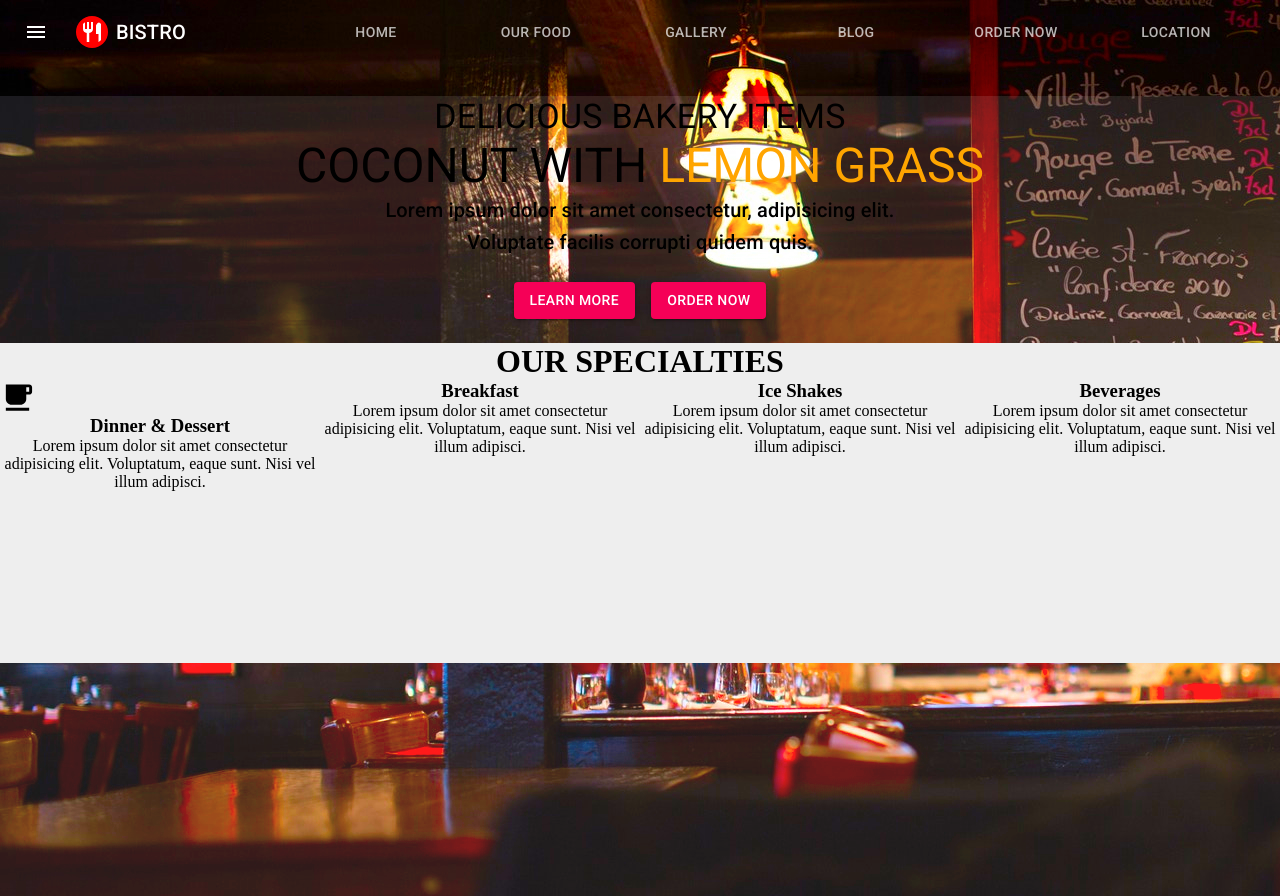
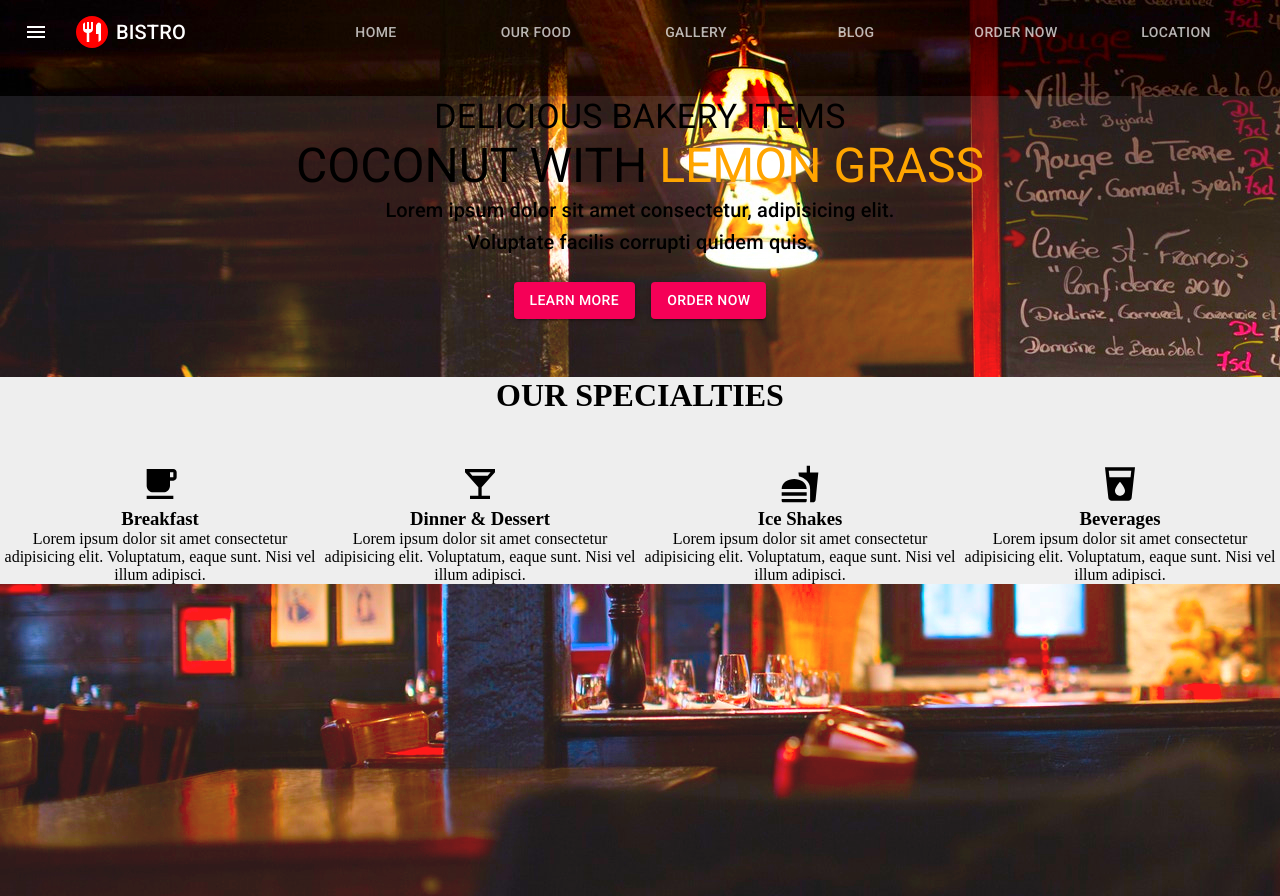
Before and after one commit to ginohagad/bistro, a React (Create React App) app: page / in a window 1280 px wide. Built offline with nearby package versions, Linux system fonts and the light colour scheme.

Commit message:
Fixing margin on Specialties section.

```diff
--- a/package.json
+++ b/package.json
@@ -3,6 +3,9 @@
   "version": "0.1.0",
   "private": true,
   "dependencies": {
+    "@fortawesome/fontawesome-svg-core": "^1.2.28",
+    "@fortawesome/free-solid-svg-icons": "^5.13.0",
+    "@fortawesome/react-fontawesome": "^0.1.9",
     "@material-ui/core": "^4.9.13",
     "@material-ui/icons": "^4.9.1",
     "@testing-library/jest-dom": "^4.2.4",
--- a/public/index.html
+++ b/public/index.html
@@ -9,6 +9,7 @@
       name="description"
       content="A restaurant web app built with ReactJS"
     />
+    <script src="https://kit.fontawesome.com/d592bd7a86.js" crossorigin="anonymous"></script>
 		<link rel="stylesheet" href="https://fonts.googleapis.com/css?family=Roboto:300,400,500,700&display=swap" />
 		<link rel="stylesheet" href="https://fonts.googleapis.com/icon?family=Material+Icons" />
     <link rel="manifest" href="%PUBLIC_URL%/manifest.json" />
@@ -17,6 +18,7 @@
   </head>
   <body>
     <noscript>You need to enable JavaScript to run this app.</noscript>
+
     <div id="root"></div>
 
   </body>
--- a/src/components/Home/Specialties/Specialties.js
+++ b/src/components/Home/Specialties/Specialties.js
@@ -1,6 +1,7 @@
 import React from 'react'
 import styles from './Specialties.module.css'
 import { makeStyles } from '@material-ui/core/styles'
+
 import FreeBreakfastIcon from '@material-ui/icons/FreeBreakfast';
 import LocalBarIcon from '@material-ui/icons/LocalBar';
 import FastfoodIcon from '@material-ui/icons/Fastfood';
@@ -9,9 +10,8 @@ import LocalDrinkIcon from '@material-ui/icons/LocalDrink';
 
 const useStyles = makeStyles((theme) => ({
   icons: {
-    display: 'inline-flex',
-    verticalAlign: 'middle !important',
-  },
+    fontSize: '40px',
+  }
 }));
 
 
@@ -24,19 +24,22 @@ const Specialties = () => {
       <h1 className={`${styles.title} ${styles.center}`}>Our Specialties</h1>
       <div className={styles.boxes}>
         <div className={styles.box}>
-          <FreeBreakfastIcon className={classes.icons} fontSize="large" />
+          <FreeBreakfastIcon className={classes.icons} />
+          <h3 className={styles.center}>Breakfast</h3>
+          <p className={styles.center}>Lorem ipsum dolor sit amet consectetur adipisicing elit. Voluptatum, eaque sunt. Nisi vel illum adipisci.</p>
+        </div>
+        <div className={styles.box}>
+          <LocalBarIcon className={classes.icons} />
           <h3 className={styles.center}>Dinner & Dessert</h3>
           <p className={styles.center}>Lorem ipsum dolor sit amet consectetur adipisicing elit. Voluptatum, eaque sunt. Nisi vel illum adipisci.</p>
         </div>
         <div className={styles.box}>
-          <h3 className={styles.center}>Breakfast</h3>
-          <p className={styles.center}>Lorem ipsum dolor sit amet consectetur adipisicing elit. Voluptatum, eaque sunt. Nisi vel illum adipisci.</p>
-        </div>
-        <div className={styles.box}>
+          <FastfoodIcon className={classes.icons} />
           <h3 className={styles.center}>Ice Shakes</h3>
           <p className={styles.center}>Lorem ipsum dolor sit amet consectetur adipisicing elit. Voluptatum, eaque sunt. Nisi vel illum adipisci.</p>
         </div>
         <div className={styles.box}>
+          <LocalDrinkIcon className={classes.icons} />
           <h3 className={styles.center}>Beverages</h3>
           <p className={styles.center}>Lorem ipsum dolor sit amet consectetur adipisicing elit. Voluptatum, eaque sunt. Nisi vel illum adipisci.</p>
         </div>
--- a/src/components/Home/Specialties/Specialties.module.css
+++ b/src/components/Home/Specialties/Specialties.module.css
@@ -1,6 +1,5 @@
 .container {
   background: #eee;
-  height: 40vh;
 }
 .center {
   text-align: center;
@@ -11,11 +10,13 @@
 }
 
 .box {
-  align-items: center;
+  display: inline-block;
+  text-align: center;
 }
 
 .title {
   text-transform: uppercase;
+  margin: 50px 0;
 }
 
 
```
Also changed, not shown: 1 other file (tests, documents, lock files or other folders).
